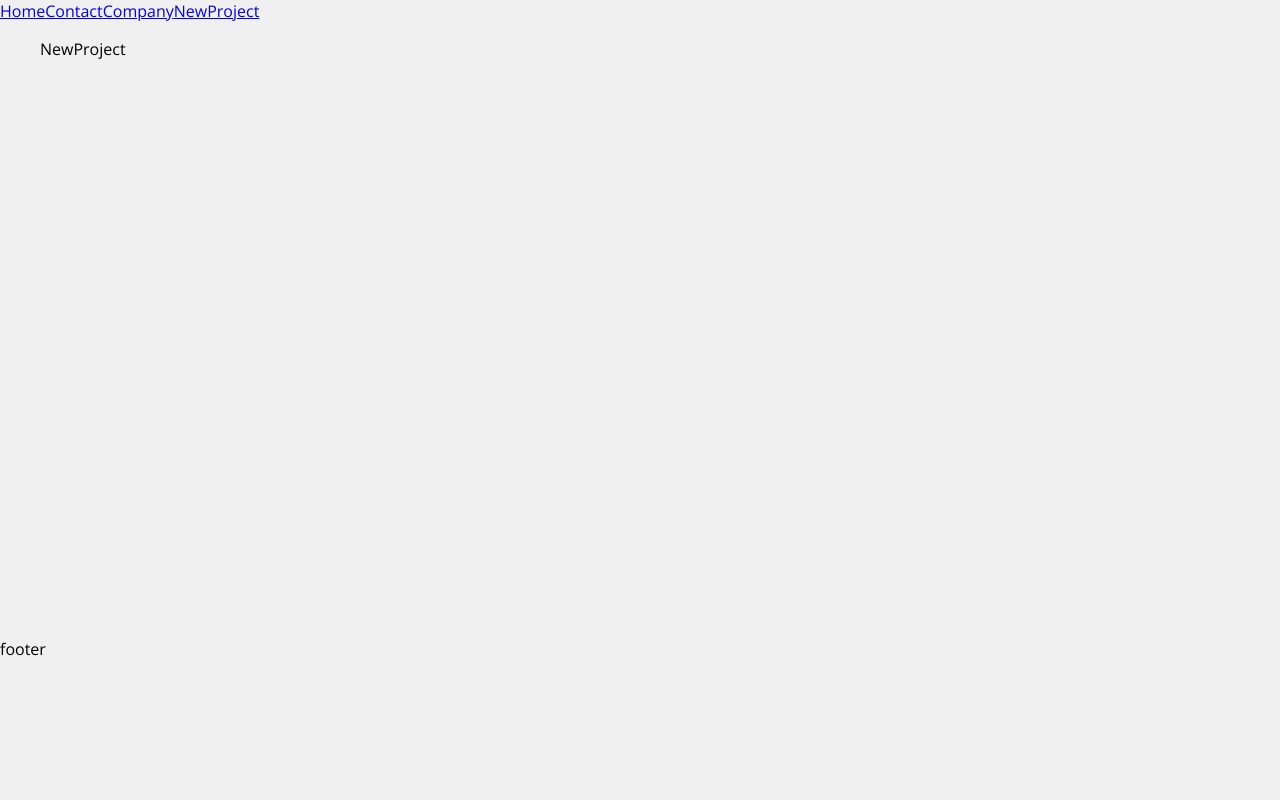
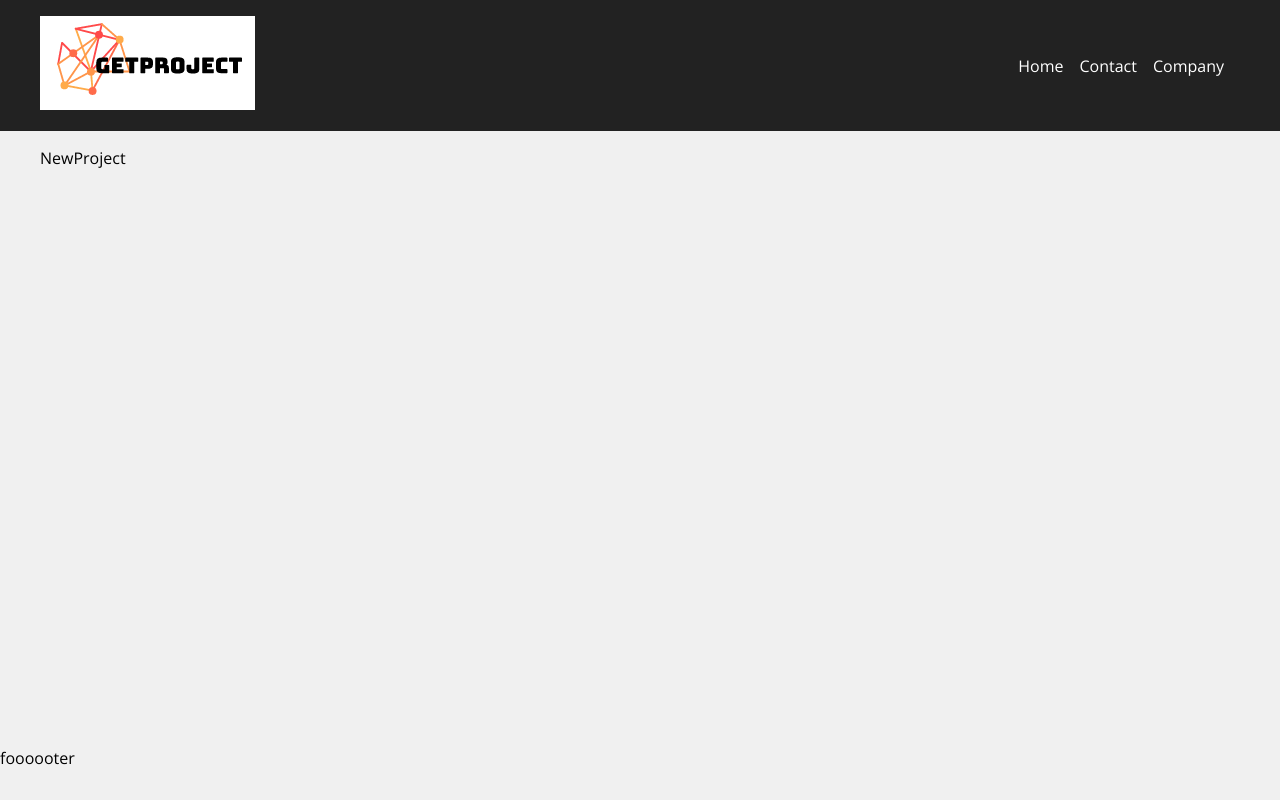
Before and after one commit to paulpessoa/get-project, a React (Create React App) app: page /newproject in a window 1280 px wide. Built offline with nearby package versions, Linux system fonts and the light colour scheme.

Commit message:
starting style navbar

```diff
--- a/src/App.js
+++ b/src/App.js
@@ -1,19 +1,18 @@
 import React from 'react';
-import {BrowserRouter as Router, Routes, Route, Link} from 'react-router-dom';
+import {BrowserRouter as Router, Routes, Route} from 'react-router-dom';
 import Home from './components/pages/Home'
 import Company from './components/pages/Company'
 import NewProject from './components/pages/NewProject'
 import Contact from './components/pages/Contact';
+
 import Container from './components/layout/Container';
+import Navbar from './components/layout/Navbar';
+import Footer from './components/layout/Footer';
 
 function App() {
   return (
     <Router>
-        <Link to="/">Home</Link>
-        <Link to="/contact">Contact</Link>
-        <Link to="/company">Company</Link>
-        <Link to="/newproject">NewProject</Link>
-
+      <Navbar/>
       <Container customClass="min-height">
       <Routes>
           <Route exact  path= "/" element={<Home />} />
@@ -22,7 +21,7 @@
           <Route exact  path="/newproject" element={<NewProject />} />
       </Routes>
       </Container>
-      <p>footer</p>
+      <Footer/>
     </Router>
   );
 }
--- /dev/null
+++ b/src/components/layout/Footer.js
@@ -0,0 +1,9 @@
+import React from "react";
+
+function Footer () {
+    return (
+        <p>foooooter</p>
+    )
+}
+
+export default Footer;
--- /dev/null
+++ b/src/components/layout/Navbar.js
@@ -0,0 +1,24 @@
+import React from "react";
+import { Link } from "react-router-dom";
+import Container from "./Container";
+import styles from "./Navbar.module.css";
+import logo from "../../img/getproject-logo.png";
+
+function Navbar() {
+  return (
+    <nav class={styles.navbar}>
+      <Container>
+        <Link to="/">
+          <img src={logo} alt="Get-Project" />
+        </Link>
+        <ul class={styles.list}>
+            <li class={styles.item}><Link to="/">Home</Link></li>
+            <li class={styles.item}><Link to="/contact">Contact</Link></li>
+            <li class={styles.item}><Link to="/company">Company</Link></li>
+        </ul>
+      </Container>
+    </nav>
+  );
+}
+
+export default Navbar;
--- /dev/null
+++ b/src/components/layout/Navbar.module.css
@@ -0,0 +1,25 @@
+.navbar {
+    display: flex;
+    justify-content: space-between;
+    background-color: #222;
+    padding: 1em;
+}
+
+.list {
+    display: flex;
+    list-style: none;
+    align-items: center;
+}
+
+.item {
+    margin-right: 1em;
+}
+
+.item a {
+    color: #fff;
+    text-decoration: none;
+}
+
+.item a:hover {
+    color: #ffbb33;
+}
```
Also changed, not shown: src/components/layout/Footer.module.css (added).
